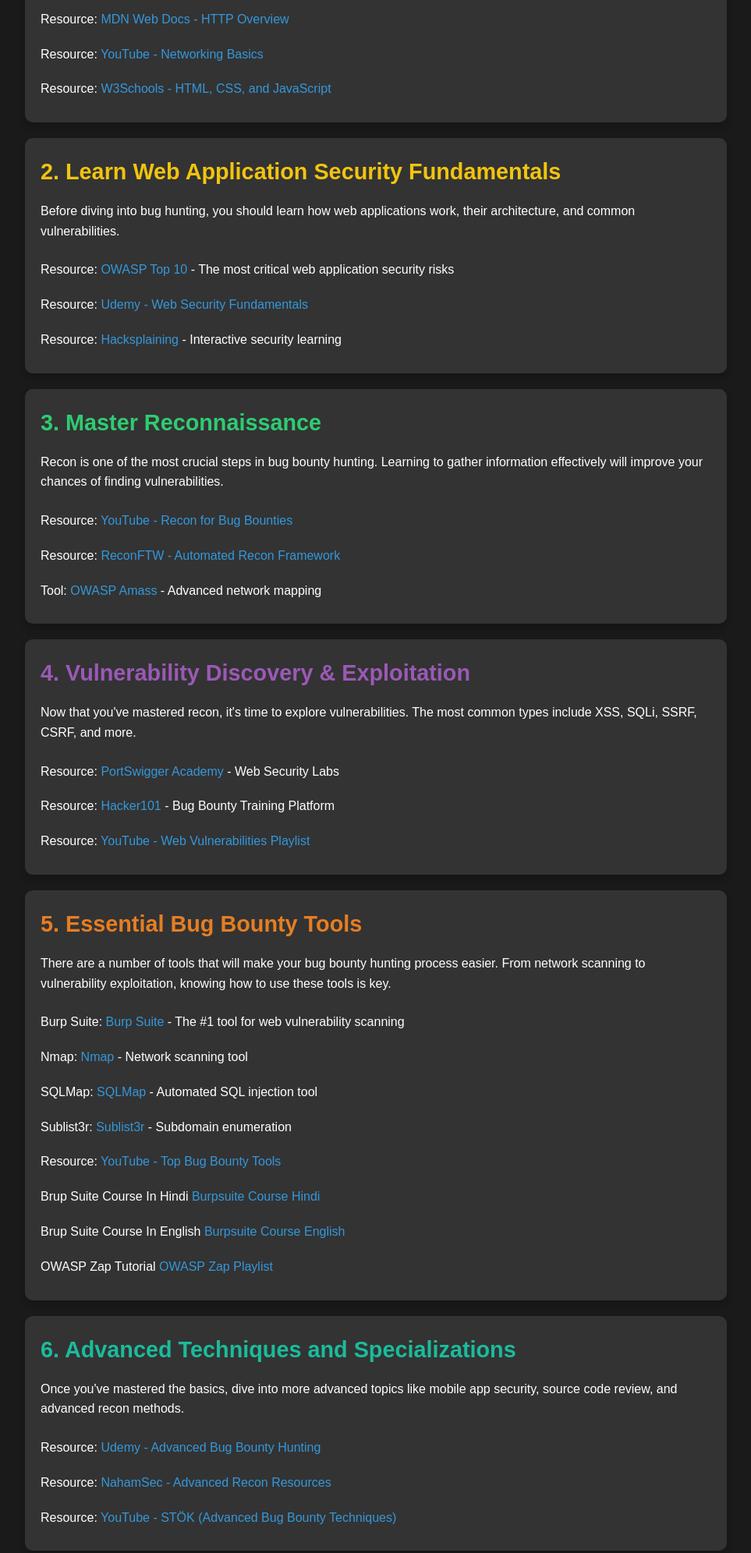
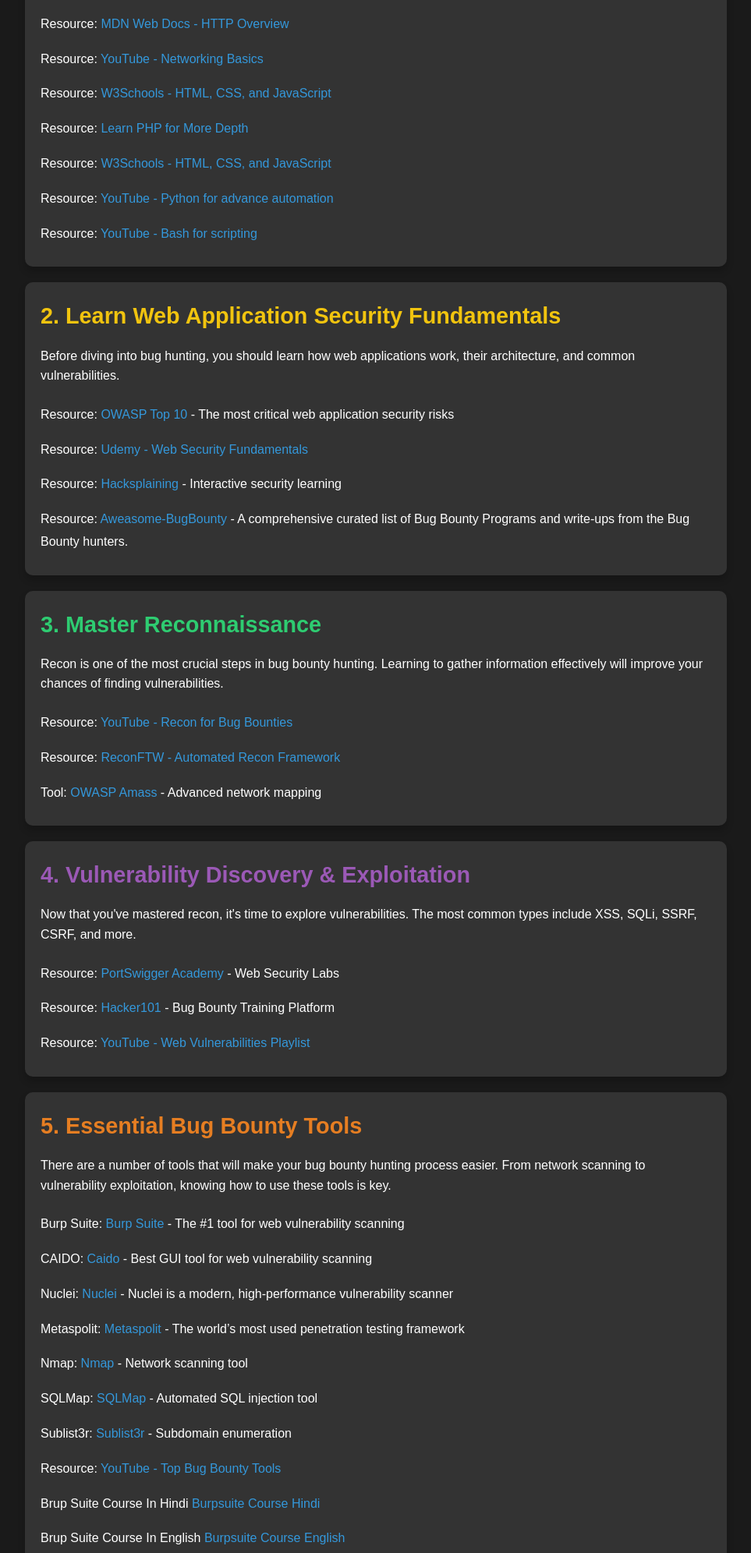
Before and after one commit to n4itr0-07/Complete-Bug-Bounty-Roadmap, a plain HTML site: page index.html in a window 1280 px wide. Shown: the part 540-2532 px from the top of the page at 78% size, without its empty margins (158-1121 px from the left). Drawn offline with Linux system fonts and the light colour scheme.

Commit message:
New Update 1.1

```diff
--- a/index.html
+++ b/index.html
@@ -14,7 +14,10 @@
   <body>
     <header>
       <h1>Bug Bounty Roadmap: From Beginner to Advanced</h1>
-      <p>Your complete guide to mastering Bug Bounty Hunting</p>
+      <p>
+        Your complete guide to mastering Bug Bounty Hunting ~
+        <a href="https://x.com/n4itr0_07" target="_blank">N4!TR0 07</a>
+      </p>
     </header>
 
     <section id="introduction">
@@ -60,6 +63,38 @@
             >W3Schools - HTML, CSS, and JavaScript</a
           >
         </li>
+        <li>
+          Resource:
+          <a
+            href="https://youtu.be/zZ6vybT1HQs?si=CZTy2AmtK-wmycmp"
+            target="_blank"
+          >
+            Learn PHP for More Depth</a
+          >
+        </li>
+        <li>
+          Resource:
+          <a href="https://www.w3schools.com/html/" target="_blank"
+            >W3Schools - HTML, CSS, and JavaScript</a
+          >
+        </li>
+        <li>
+          Resource:
+          <a
+            href="https://youtu.be/_uQrJ0TkZlc?si=CV3Jb2EQ4KmXuVUN"
+            target="_blank"
+            >YouTube - Python for advance automation</a
+          >
+        </li>
+        <li>
+          Resource:
+          <a
+            href="https://youtu.be/tK9Oc6AEnR4?si=2c2D4GAuFgdz_x9_"
+            target="_blank"
+          >
+            YouTube - Bash for scripting</a
+          >
+        </li>
       </ul>
     </section>
 
@@ -89,6 +124,16 @@
             >Hacksplaining</a
           >
           - Interactive security learning
+        </li>
+        <li>
+          Resource:
+          <a
+            href="https://github.com/djadmin/awesome-bug-bounty"
+            target="_blank"
+            >Aweasome-BugBounty</a
+          >
+          - A comprehensive curated list of Bug Bounty Programs and write-ups
+          from the Bug Bounty hunters.
         </li>
       </ul>
     </section>
@@ -171,6 +216,23 @@
           - The #1 tool for web vulnerability scanning
         </li>
         <li>
+          CAIDO:
+          <a href="https://caido.io/download" target="_blank">Caido</a>
+          - Best GUI tool for web vulnerability scanning
+        </li>
+        <li>
+          Nuclei:
+          <a href="https://github.com/projectdiscovery/nuclei" target="_blank"
+            >Nuclei</a
+          >
+          - Nuclei is a modern, high-performance vulnerability scanner
+        </li>
+        <li>
+          Metaspolit:
+          <a href="https://www.metasploit.com/" target="_blank">Metaspolit</a>
+          - The world’s most used penetration testing framework
+        </li>
+        <li>
           Nmap: <a href="https://nmap.org/" target="_blank">Nmap</a> - Network
           scanning tool
         </li>
@@ -198,15 +260,27 @@
         </li>
         <li>
           Brup Suite Course In Hindi
-          <a href="https://youtube.com/playlist?list=PLa2xctTiNSCjVzFfxTn_UKkd-sS34EQaF&si=-3-HeOuc8yWexqqx" target="_blank">Burpsuite Course Hindi</a>
+          <a
+            href="https://youtube.com/playlist?list=PLa2xctTiNSCjVzFfxTn_UKkd-sS34EQaF&si=-3-HeOuc8yWexqqx"
+            target="_blank"
+            >Burpsuite Course Hindi</a
+          >
         </li>
         <li>
           Brup Suite Course In English
-          <a href="https://youtu.be/slxHpp7ilYU?si=oNUwu-NFeoemYo-T" target="_blank">Burpsuite Course English</a>
+          <a
+            href="https://youtu.be/slxHpp7ilYU?si=oNUwu-NFeoemYo-T"
+            target="_blank"
+            >Burpsuite Course English</a
+          >
         </li>
         <li>
           OWASP Zap Tutorial
-          <a href="https://youtube.com/playlist?list=PLH8n_ayg-60J9i3nsLybper-DR3zJw6Z5&si=pGrg1fTWBtl2UvF0" target="_blank">OWASP Zap Playlist</a>
+          <a
+            href="https://youtube.com/playlist?list=PLH8n_ayg-60J9i3nsLybper-DR3zJw6Z5&si=pGrg1fTWBtl2UvF0"
+            target="_blank"
+            >OWASP Zap Playlist</a
+          >
         </li>
       </ul>
     </section>
@@ -238,6 +312,14 @@
             href="https://youtube.com/playlist?list=PLF7JR1a3dLONdkRYU_8-5OcgOzrWe2549&si=nDEeBVxbzcOsYMX5"
             target="_blank"
             >YouTube - STÖK (Advanced Bug Bounty Techniques)</a
+          >
+        </li>
+        <li>
+          Resource:
+          <a
+            href="https://youtube.com/playlist?list=PLbyncTkpno5FaAbJJ7YHvMY9wtJ9fyqCH&si=KcLrPXJA1eaTQlt0"
+            target="_blank"
+            >YouTube - InsiderPhD (Zero to Bug Bounty Hero!)</a
           >
         </li>
       </ul>
@@ -278,6 +360,10 @@
           Resource:
           <a href="https://pentesterlab.com/" target="_blank">Pentester Lab</a>
         </li>
+        <li>
+          Resource:
+          <a href="https://ctf.hacker101.com" target="_blank">Hacker101 CTF</a>
+        </li>
       </ul>
     </section>
     <section id="motivation">
@@ -288,20 +374,36 @@
         <h3>🛠️ Keep Pushing, Even When It Gets Hard 💪</h3>
         <ul>
           <li>
-            <blockquote>"The only way to become a master is to stay a student."</blockquote>
-            <p>Every challenge, every bounty, and every setback is an opportunity to learn something new.</p>
+            <blockquote>
+              "The only way to become a master is to stay a student."
+            </blockquote>
+            <p>
+              Every challenge, every bounty, and every setback is an opportunity
+              to learn something new.
+            </p>
           </li>
           <li>
-            <blockquote>"Exploits are hidden in plain sight—find the gaps, and you'll find the rewards."</blockquote>
-            <p>Most people stop just before they find that critical vulnerability. Keep going when others quit!</p>
+            <blockquote>
+              "Exploits are hidden in plain sight—find the gaps, and you'll find
+              the rewards."
+            </blockquote>
+            <p>
+              Most people stop just before they find that critical
+              vulnerability. Keep going when others quit!
+            </p>
           </li>
           <li>
             <blockquote>"If it was easy, everyone would do it."</blockquote>
             <p>It's a battle of wits, and only the most persistent win.</p>
           </li>
           <li>
-            <blockquote>"It's not about having time; it's about making time."</blockquote>
-            <p>Make time every day to sharpen your skills, even if it's just an hour.</p>
+            <blockquote>
+              "It's not about having time; it's about making time."
+            </blockquote>
+            <p>
+              Make time every day to sharpen your skills, even if it's just an
+              hour.
+            </p>
           </li>
         </ul>
       </div>
@@ -311,20 +413,29 @@
         <h2>💥 Words to Keep You Going When You Want to Quit 💥</h2>
         <ul>
           <li>
-            <blockquote>"Success is not final, failure is not fatal: It is the courage to continue that counts."
-              <br> — Winston Churchill
+            <blockquote>
+              "Success is not final, failure is not fatal: It is the courage to
+              continue that counts." <br />
+              — Winston Churchill
             </blockquote>
           </li>
           <li>
-            <blockquote>"I am not a product of my circumstances. I am a product of my decisions."
-              <br> — Stephen Covey
+            <blockquote>
+              "I am not a product of my circumstances. I am a product of my
+              decisions." <br />
+              — Stephen Covey
             </blockquote>
           </li>
           <li>
-            <blockquote>"The harder you work for something, the greater you’ll feel when you finally achieve it."</blockquote>
+            <blockquote>
+              "The harder you work for something, the greater you’ll feel when
+              you finally achieve it."
+            </blockquote>
           </li>
           <li>
-            <blockquote>"Every obstacle is a stepping stone. Keep your eyes on the prize."</blockquote>
+            <blockquote>
+              "Every obstacle is a stepping stone. Keep your eyes on the prize."
+            </blockquote>
           </li>
         </ul>
       </div>
@@ -332,11 +443,18 @@
       <!-- Closing Words -->
       <div class="closing-section">
         <h3>🏴‍☠️ Your Effort Today = A Zero-Day Tomorrow 🏴‍☠️</h3>
-        <p>Every time you’re up late at night staring at code, testing payloads, or digging through HTTP responses, you're inching closer to finding a zero-day exploit that could change your life. Bug bounty hunting is about patience, persistence, and never settling for “good enough.”</p>
-        <p>Keep hacking, keep learning, and never give up. The rewards are out there waiting for you.</p>
+        <p>
+          Every time you’re up late at night staring at code, testing payloads,
+          or digging through HTTP responses, you're inching closer to finding a
+          zero-day exploit that could change your life. Bug bounty hunting is
+          about patience, persistence, and never settling for “good enough.”
+        </p>
+        <p>
+          Keep hacking, keep learning, and never give up. The rewards are out
+          there waiting for you.
+        </p>
       </div>
     </section>
-
 
     <!-- Add more sections here as needed -->
     <section id="manual-resources">
@@ -379,9 +497,9 @@
       <ul>
         <li><a href="https://github.com/n4itr0-07">Github</a></li>
         <li><a href="https://x.com/n4itr0_07">X</a></li>
-        <li>
+        <!-- <li>
           <a href="https://www.linkedin.com/in/salik-seraj-naik">LinkedIn</a>
-        </li>
+        </li> -->
         <!-- <li><a href="#">Social Link 4</a></li>
             <li><a href="#">Social Link 5</a></li> -->
       </ul>
--- a/style.css
+++ b/style.css
@@ -28,6 +28,19 @@ header p {
   font-size: 1.2em;
   color: #bdc3c7;
 }
+
+header p a {
+  color: #bdc3c7 !important; /* Force the paragraph color */
+  text-decoration: none !important; /* No underline, even if inherited */
+  font-size: 1.2em !important; /* Match the paragraph's font size */
+  font-weight: inherit; /* Inherit weight from parent */
+}
+
+header p a:hover, header p a:focus {
+  color: #bdc3c7 !important; /* Prevent hover/focus changes */
+  text-decoration: none !important; /* Ensure no underline appears */
+}
+
 
 section {
   padding: 20px;
```
Also changed, not shown: 1 other file.
